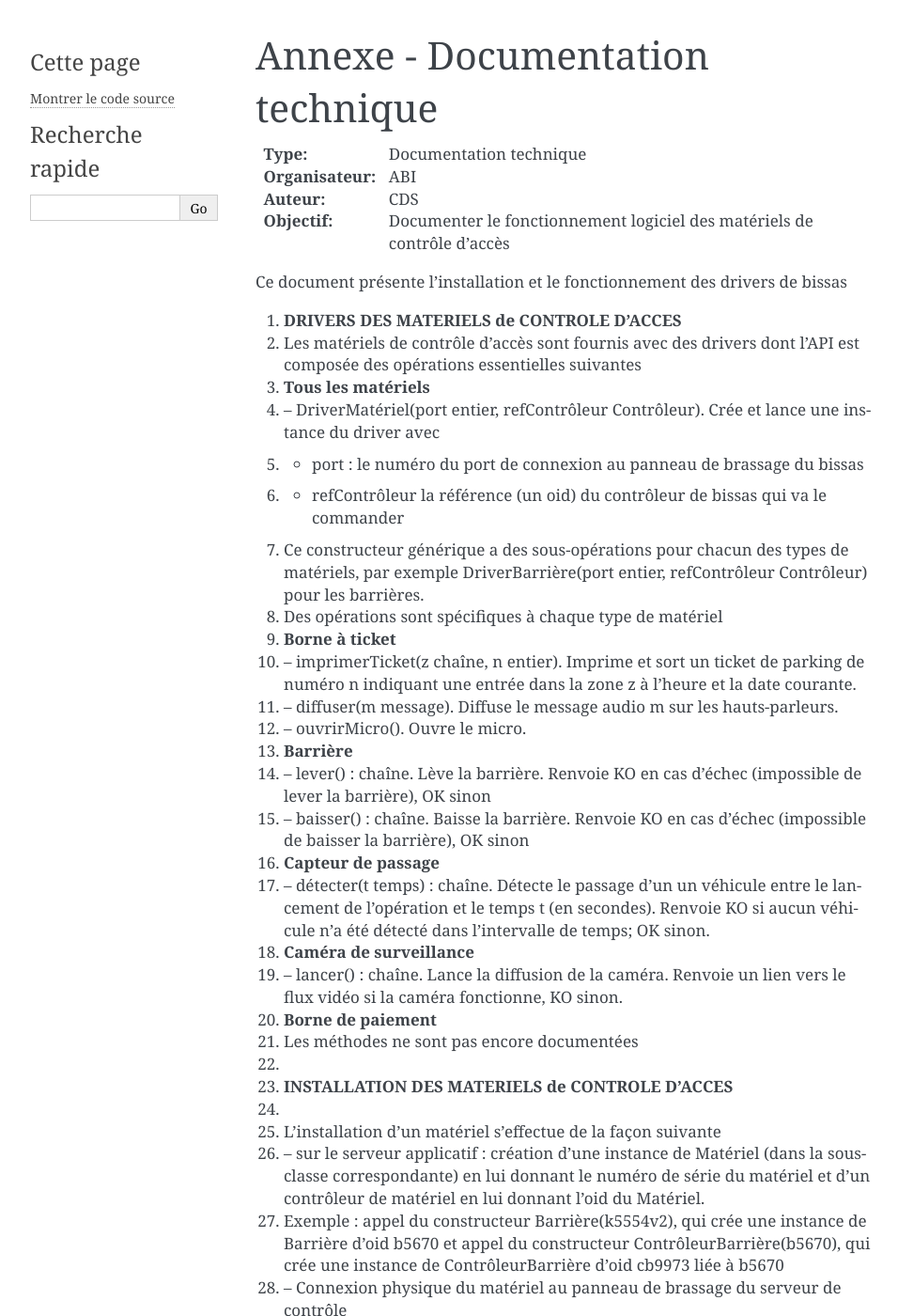
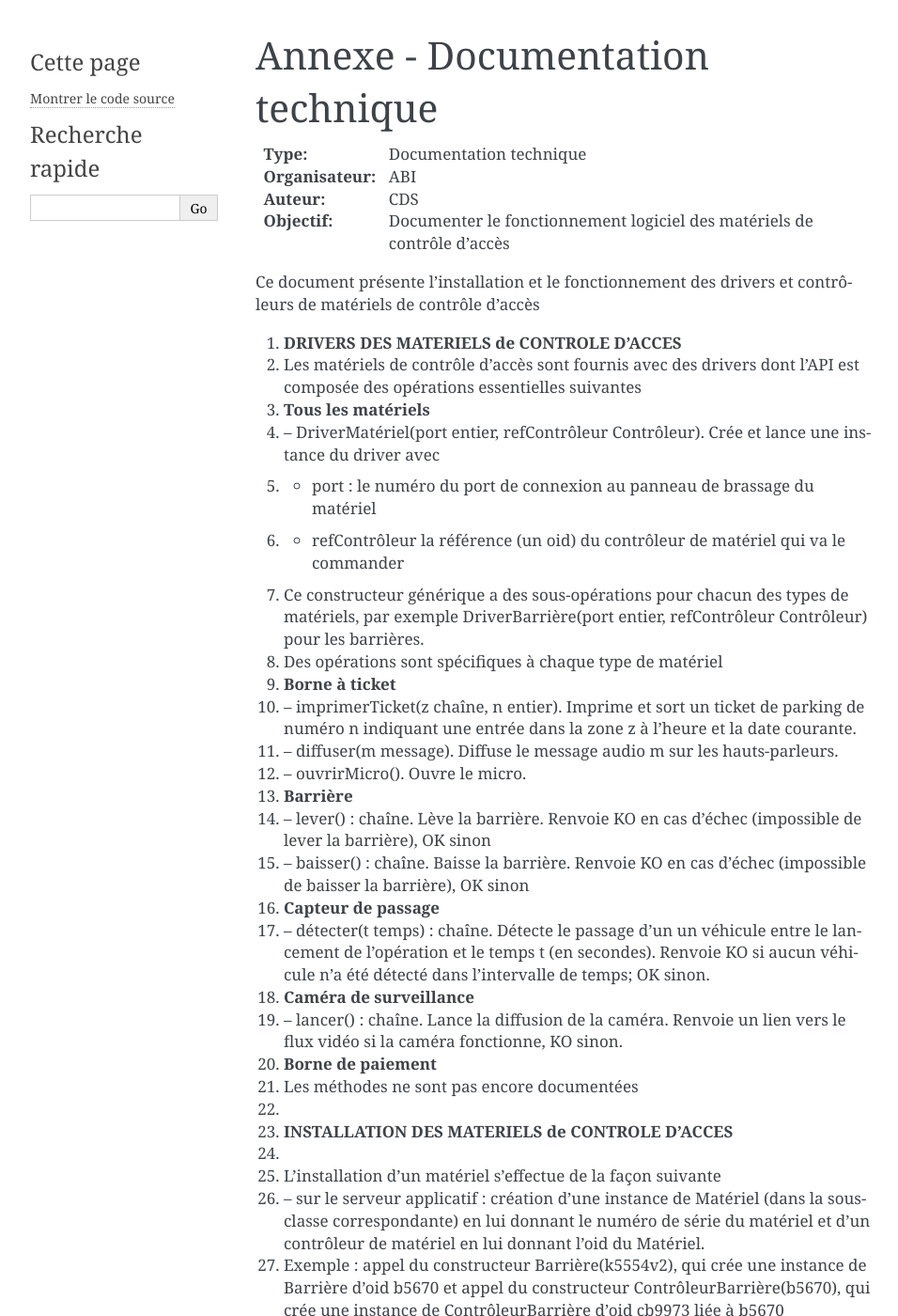
Before and after one commit to cyrilled/iPark, a Sphinx documentation site: the page built from master/source/res/DocDrivers.rst, in a window 1280 px wide and 1400 px high. Shown: the whole window at 94% size, without its empty margins (148-1104 px from the left). Built offline with Sphinx 7.4.7, drawn with Linux system fonts in a browser that asks for light colours; some of the changed text lies outside the part shown.

Commit message:
Update DocDrivers.rst

```diff
--- a/master/source/res/DocDrivers.rst
+++ b/master/source/res/DocDrivers.rst
@@ -6,14 +6,14 @@ Annexe - Documentation technique
 :Auteur: CDS
 :Objectif: Documenter le fonctionnement logiciel des matériels de contrôle d'accès
 
-Ce document présente l'installation et le fonctionnement des drivers de bissas
+Ce document présente l'installation et le fonctionnement des drivers et contrôleurs de matériels de contrôle d'accès
 
 #. **DRIVERS DES MATERIELS de CONTROLE D'ACCES**
 #. Les matériels de contrôle d'accès sont fournis avec des drivers dont l'API est composée des opérations essentielles suivantes
 #. **Tous les matériels**
 #. -- DriverMatériel(port entier, refContrôleur Contrôleur). Crée et lance une instance du driver avec
-#. - port : le numéro du port de connexion au panneau de brassage du bissas
-#. - refContrôleur la référence (un oid) du contrôleur de bissas qui va le commander
+#. - port : le numéro du port de connexion au panneau de brassage du matériel
+#. - refContrôleur la référence (un oid) du contrôleur de matériel qui va le commander
 #. Ce constructeur générique a des sous-opérations pour chacun des types de matériels, par exemple DriverBarrière(port entier, refContrôleur Contrôleur) pour les barrières.
 #. Des opérations sont spécifiques à chaque type de matériel
 #. **Borne à ticket**
@@ -39,7 +39,7 @@ Ce document présente l'installation et le fonctionnement des drivers de bissas
 #. -- Installation du code du driver de matériel sur le serveur de contrôle
 #. -- Création sur le serveur de contrôle d'une instance du driver de matériel, en lui donnant en paramètre le numéro du port de connexion au panneau de brassage et l'oid du contrôleur de matériel qui va le commander par la suite
 #. Exemple : appel de DriverBarrière(61,cb9973) qui crée une instance de DriverBarrière d'oid db6643
-#. -- Appel par cette instance de driver de l'opération lierAMateriel(oid DriverMateriel) du contrôleur de matériel. Elle indique au contrôleur de bissas la référence objet (oid) du driver de matériel qu'il va commander
+#. -- Appel par cette instance de driver de l'opération lierAMateriel(oid DriverMateriel) du contrôleur de matériel. Elle indique au contrôleur de matériel la référence objet (oid) du driver de matériel qu'il va commander
 #. Exemple le DriverBarrière d'oid db6643 appelle lierAMateriel(db6643) sur le ContrôleurBarrière d'oid cb9973
 #. De la sorte, le contrôleur de matériel connait les oids du driver de matériel qu'il contrôle et de l'objet persistant qui représente le matériel dans le système, et le driver de matériel connait l'oid de son contrôleur
 #. Exemple : le contrôleur de barrière cb9973 connait l'oid db6643 du driver de matériel qu'il contrôle et de l'objet persistant b5670 qui représente la barrière dans le système, et le driver de barrière db6643 connait l'oid de son contrôleur cb9973
```
